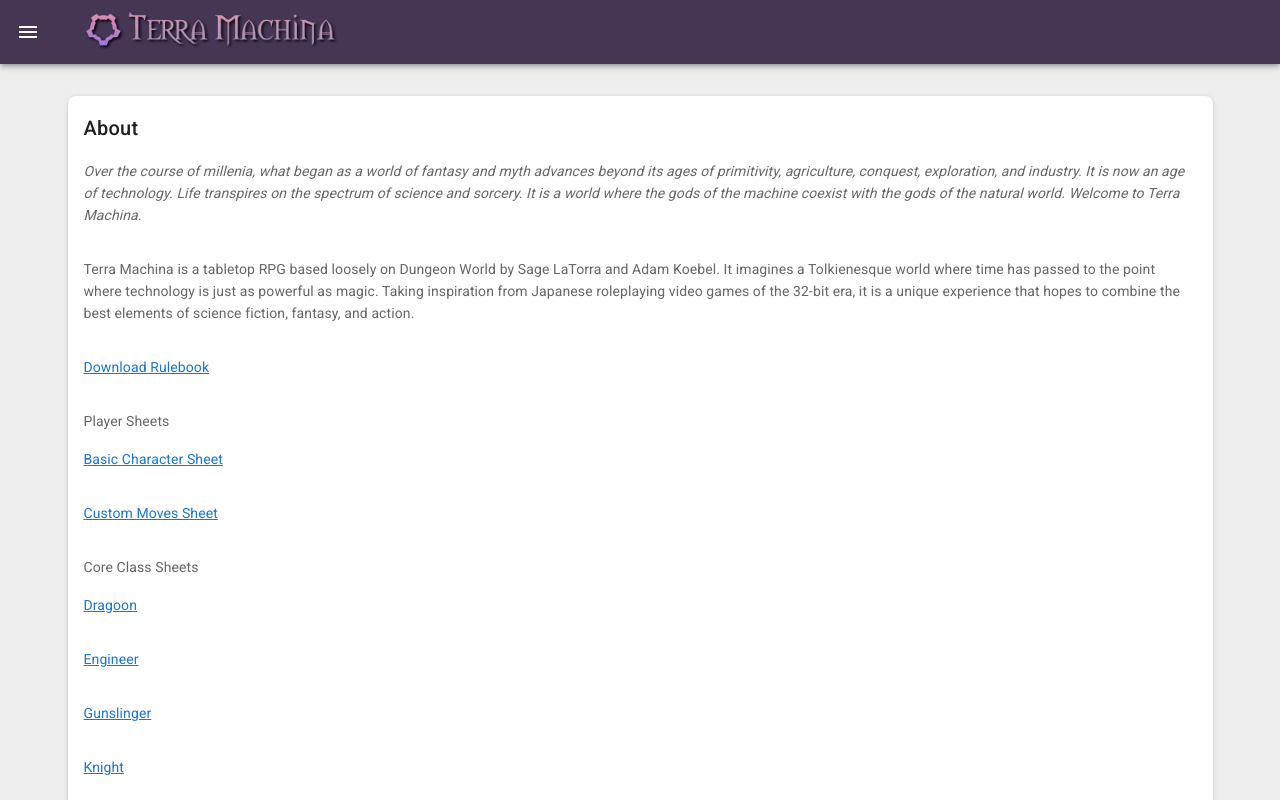
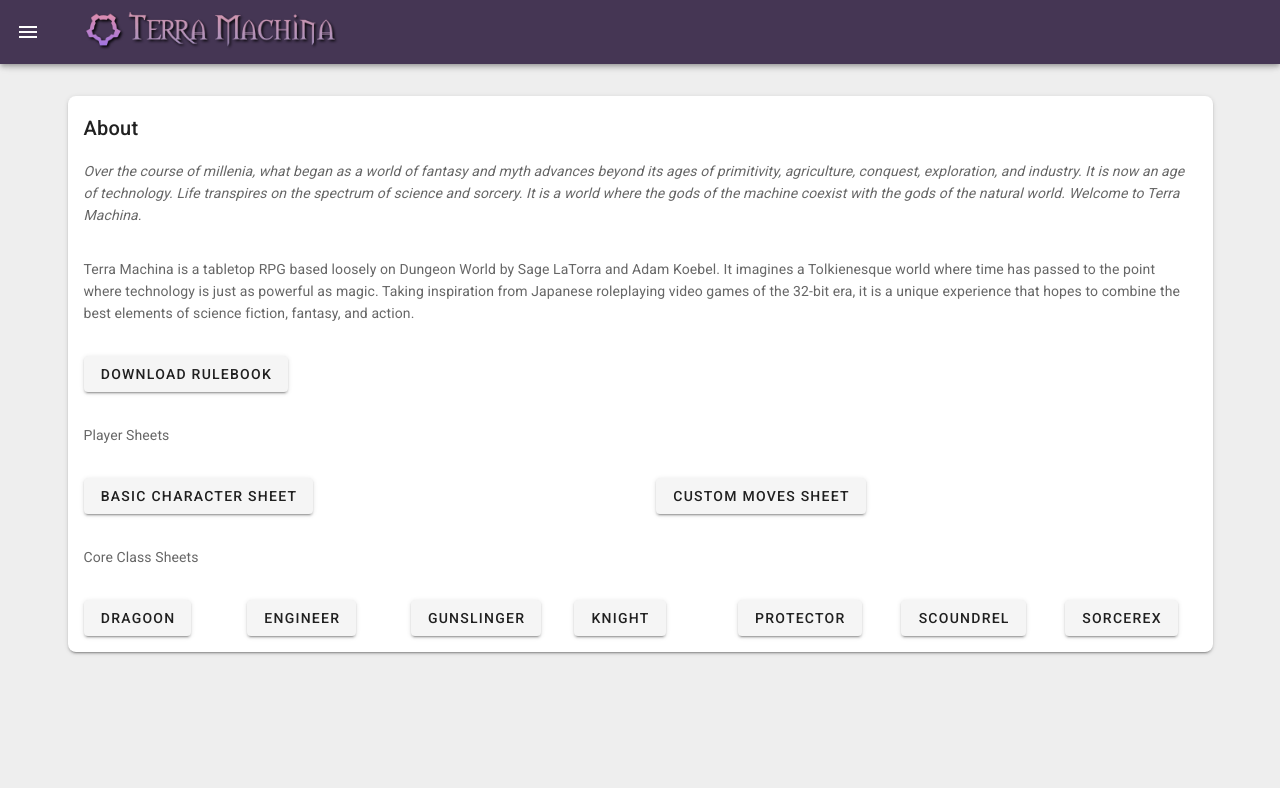
Before and after one commit to randomgeekdom/TerraMachina, a Vue app in the folder site/: page / in a window 1280 px wide. Shown: the top 800 px of the page. Built offline with nearby package versions, Linux system fonts and the light colour scheme.

Commit message:
Updating layout of home page

```diff
--- a/site/src/views/Home.vue
+++ b/site/src/views/Home.vue
@@ -25,27 +25,25 @@
 					</v-card-text>
 
 					<v-card-text>
-						<a href="/Terra-Machina.pdf" target="_blank">Download Rulebook</a>
+						<v-btn to="/Terra-Machina.pdf" target="_blank">Download Rulebook</v-btn>
 					</v-card-text>
-						<v-card-subtitle>Player Sheets</v-card-subtitle>
+					<v-card-subtitle>Player Sheets</v-card-subtitle>
 
-						<v-card-text><a href="/Basic_Character_Sheet.pdf" target="_blank">Basic Character Sheet</a></v-card-text>
-						<v-card-text><a href="/Custom_Moves_Sheet.pdf" target="_blank">Custom Moves Sheet</a></v-card-text>
+					<v-flex class="d-flex flex-row">
+						<v-card-text><v-btn to="/Basic_Character_Sheet.pdf" target="_blank">Basic Character Sheet</v-btn></v-card-text>
+						<v-card-text><v-btn to="/Custom_Moves_Sheet.pdf" target="_blank">Custom Moves Sheet</v-btn></v-card-text>
+					</v-flex>
 
-						<v-card-subtitle>Core Class Sheets</v-card-subtitle>
-						<v-card-text><a href="/Dragoon.pdf" target="_blank">Dragoon</a></v-card-text>
-						<v-card-text><a href="/Engineer.pdf" target="_blank">Engineer</a></v-card-text>
-						<v-card-text><a href="/Gunslinger.pdf" target="_blank">Gunslinger</a></v-card-text>
-						<v-card-text><a href="/Knight.pdf" target="_blank">Knight</a></v-card-text>
-						<v-card-text><a href="/Protector.pdf" target="_blank">Protector</a></v-card-text>
-						<v-card-text><a href="/Scoundrel.pdf" target="_blank">Scoundrel</a></v-card-text>
-						<v-card-text><a href="/Sorcerex.pdf" target="_blank">Sorcerex</a></v-card-text>
-
-					<!-- <v-card-text>
-						<v-card-subtitle>Other Class Sheets</v-card-subtitle>
-						<a href="/Dragoon.pdf" target="_blank">Dragoon</a>
-						<a href="/Engineer.pdf" target="_blank">Engineer</a>
-					</v-card-text>-->
+					<v-card-subtitle>Core Class Sheets</v-card-subtitle>
+					<v-flex class="d-flex flex-row">
+						<v-card-text><v-btn to="/Dragoon.pdf" target="_blank">Dragoon</v-btn></v-card-text>
+						<v-card-text><v-btn to="/Engineer.pdf" target="_blank">Engineer</v-btn></v-card-text>
+						<v-card-text><v-btn to="/Gunslinger.pdf" target="_blank">Gunslinger</v-btn></v-card-text>
+						<v-card-text><v-btn to="/Knight.pdf" target="_blank">Knight</v-btn></v-card-text>
+						<v-card-text><v-btn to="/Protector.pdf" target="_blank">Protector</v-btn></v-card-text>
+						<v-card-text><v-btn to="/Scoundrel.pdf" target="_blank">Scoundrel</v-btn></v-card-text>
+						<v-card-text><v-btn to="/Sorcerex.pdf" target="_blank">Sorcerex</v-btn></v-card-text>
+					</v-flex>
 			</v-card>
 		</v-flex>
 	</div>
```
